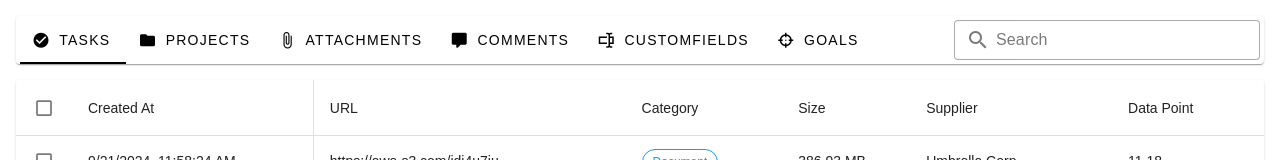
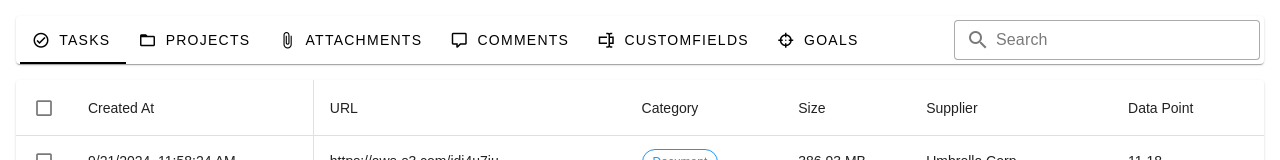
Before and after one commit to mihailo-obradovic/pro-backup-nuxt, a Nuxt app: page /Home in a window 1280 px wide. Shown: the top 160 px of the page. Built offline with nearby package versions, Linux system fonts and the light colour scheme.

Commit message:
Update icons

```diff
--- a/pages/Home.vue
+++ b/pages/Home.vue
@@ -77,10 +77,10 @@ const activeTab = ref('tasks');
 const search = ref('');
 
 const tabs = [
-  { name: 'tasks', icon: 'mdi-check-circle' },
-  { name: 'projects', icon: 'mdi-folder' },
+  { name: 'tasks', icon: 'mdi-check-circle-outline' },
+  { name: 'projects', icon: 'mdi-folder-outline' },
   { name: 'attachments', icon: 'mdi-paperclip' },
-  { name: 'comments', icon: 'mdi-comment' },
+  { name: 'comments', icon: 'mdi-comment-outline' },
   { name: 'customFields', icon: 'mdi-form-textbox' },
   { name: 'goals', icon: 'mdi-target' }
 ];
```
